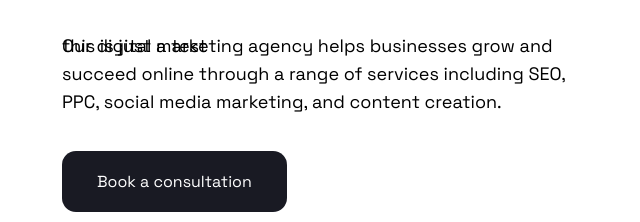
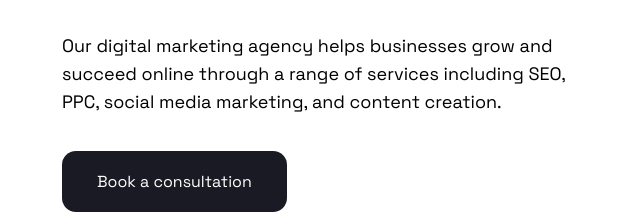
Before and after one commit to Omar-Yasser-Frontend/test-repo, a plain HTML site: page index.html in a window 1280 px wide. Shown: the part 392-614 px from the top of the page, 8-648 px from the left. Drawn offline with Linux system fonts and the light colour scheme; a web font is replaced by a local one.

Commit message:
removed some unwanted changes

```diff
--- a/index.html
+++ b/index.html
@@ -43,7 +43,6 @@
     <section class="hero-section section">
       <div class="container">
         <h1>Navigating the digital landscape for success</h1>
-        <p>this is just a test</p>
         <p>
           Our digital marketing agency helps businesses grow and succeed online
           through a range of services including SEO, PPC, social media
```
